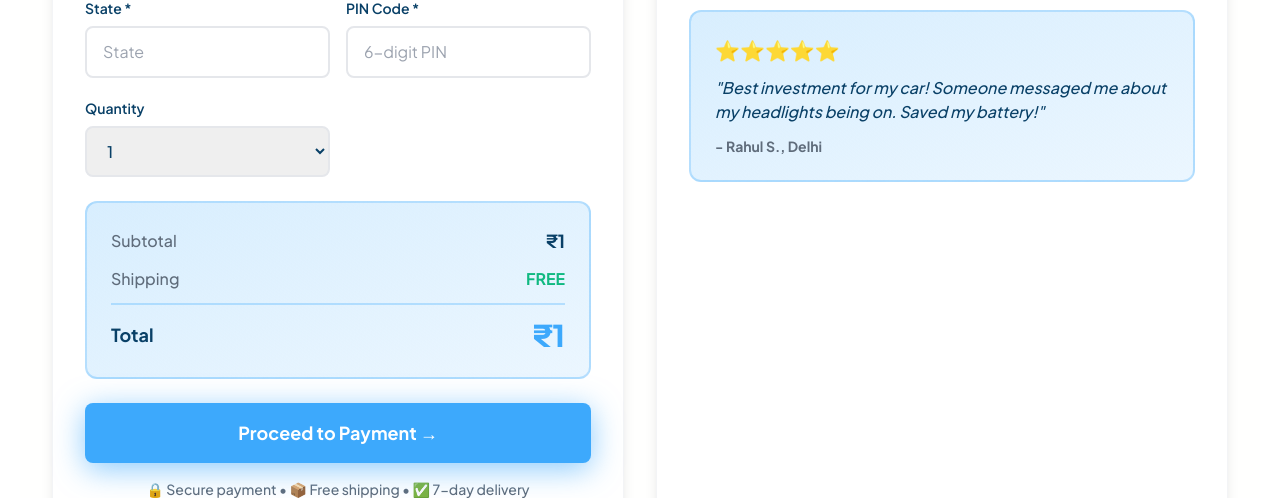
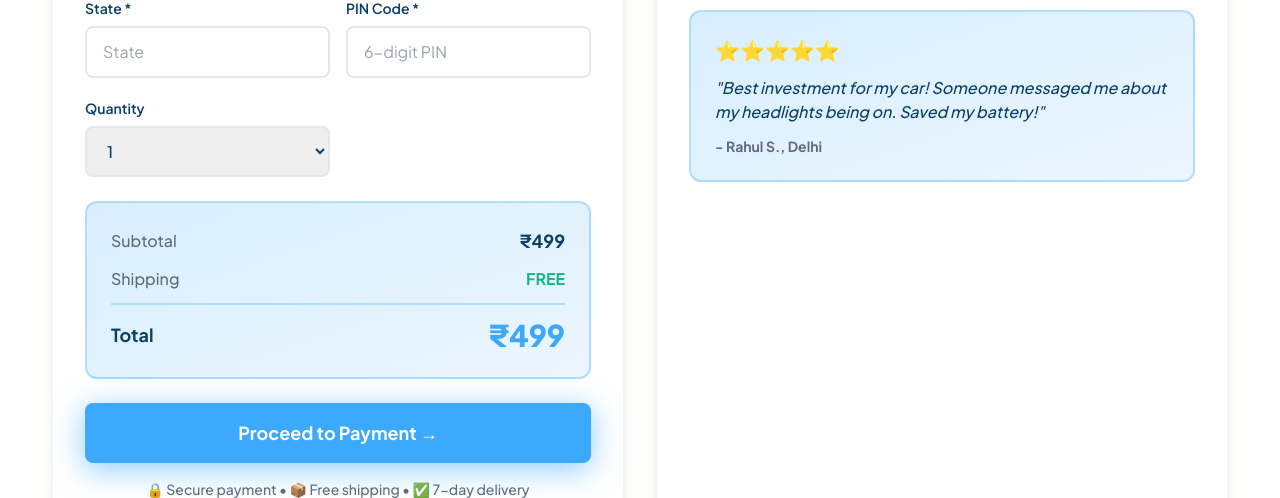
Before and after one commit to Punitananad/scan2talk, a Django app: page /order-tag/ in a window 1280 px wide. Shown: the part 1021-1519 px from the top of the page. Run offline with Django 4.2, Linux system fonts and the light colour scheme; parts of the project's set-up code (start-up, migrations or seed data) failed here and were passed over; some libraries are stand-ins or nearby versions.

Commit message:
Your descriptive commit message

```diff
--- a/apps/core/views.py
+++ b/apps/core/views.py
@@ -94,8 +94,8 @@ class OrderTagView(View):
             'quantity': quantity,
         }
 
-        # Calculate total: ₹1 per tag
-        BASE_PRICE = 1
+        # Calculate total: ₹499 per tag
+        BASE_PRICE = 499
         order_data['total'] = BASE_PRICE * quantity
 
         # Store in session
--- a/templates/core/home_new.html
+++ b/templates/core/home_new.html
@@ -703,7 +703,7 @@ body {
             </svg>
           </div>
           <div class="faq-answer overflow-hidden transition-all duration-300 text-[#5F6C7B]" style="max-height: 0; padding: 0 1.75rem;">
-            <p class="pb-5">We offer flexible pricing plans starting from just ₹1 for a single QR code tag with lifetime validity. No hidden fees, no subscriptions. You can also choose prepaid or pay-per-use options based on your needs.</p>
+            <p class="pb-5">We offer flexible pricing plans starting from just ₹499 for a single QR code tag with lifetime validity. No hidden fees, no subscriptions. You can also choose prepaid or pay-per-use options based on your needs.</p>
           </div>
         </div>
       </div>
--- a/templates/core/order_tag.html
+++ b/templates/core/order_tag.html
@@ -280,9 +280,9 @@ function orderForm() {
         pincode: '',
         quantity: 1,
         customQuantity: '',
-        subtotal: 1,
-        total: 1,
-        basePrice: 1,
+        subtotal: 499,
+        total: 499,
+        basePrice: 499,
 
         updateTotal() {
             if (this.quantity === 'custom') {
```
